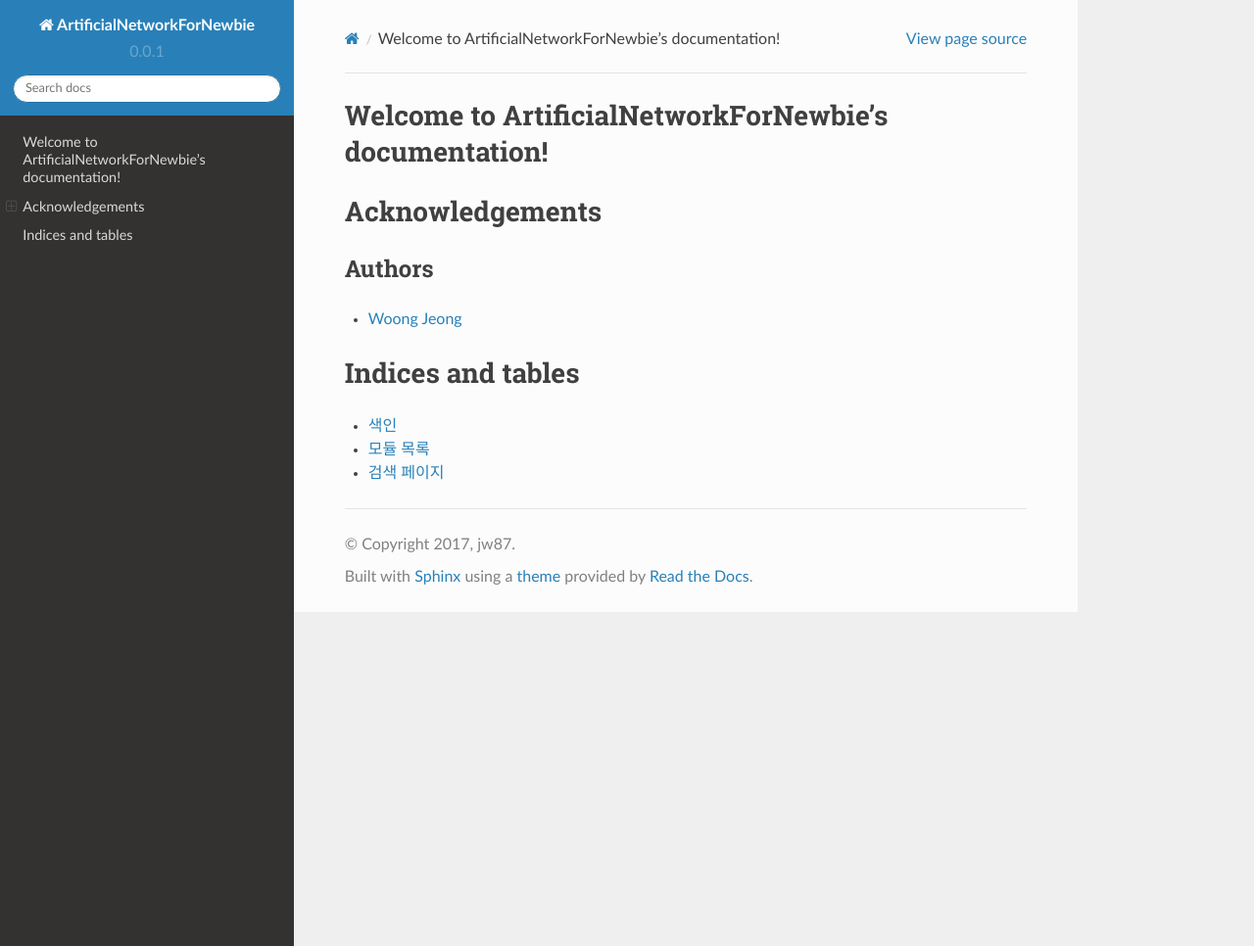
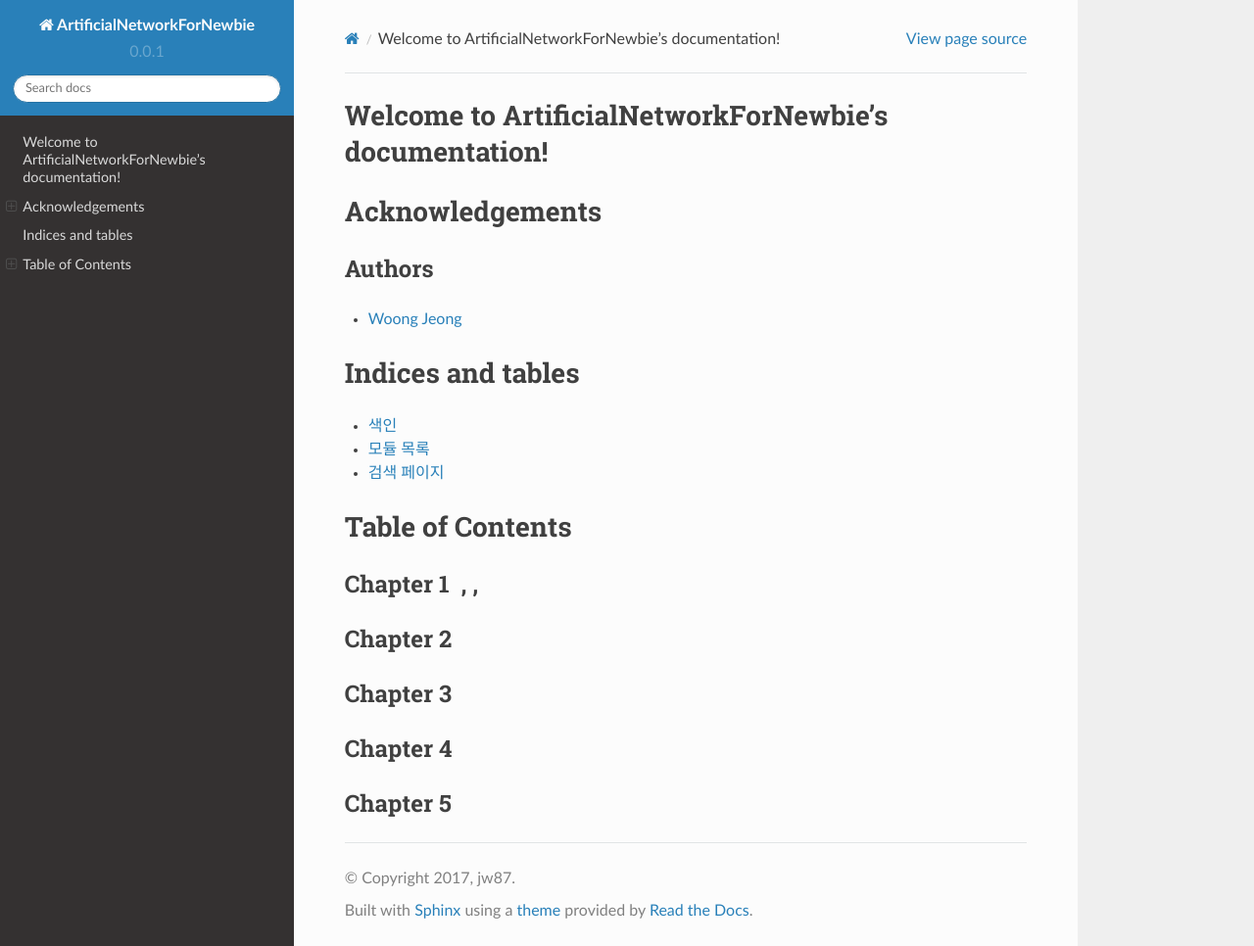
Before and after one commit to scarleaf/artificialnetworkforstarters, a Sphinx documentation site: the page built from docs/index.rst, in a window 1280 px wide and 966 px high. Shown: the whole window at 98% size. Built offline with Sphinx 7.4.7 and the Read the Docs theme 2.0.0, drawn with Linux system fonts in a browser that asks for light colours.

Commit message:
Update index.rst

```diff
--- a/docs/index.rst
+++ b/docs/index.rst
@@ -24,3 +24,16 @@ Indices and tables
 * :ref:`genindex`
 * :ref:`modindex`
 * :ref:`search`
+
+Table of Contents
+=================
+Chapter 1  , ,
+--------
+Chapter 2
+--------
+Chapter 3
+--------
+Chapter 4
+--------
+Chapter 5
+--------
```
